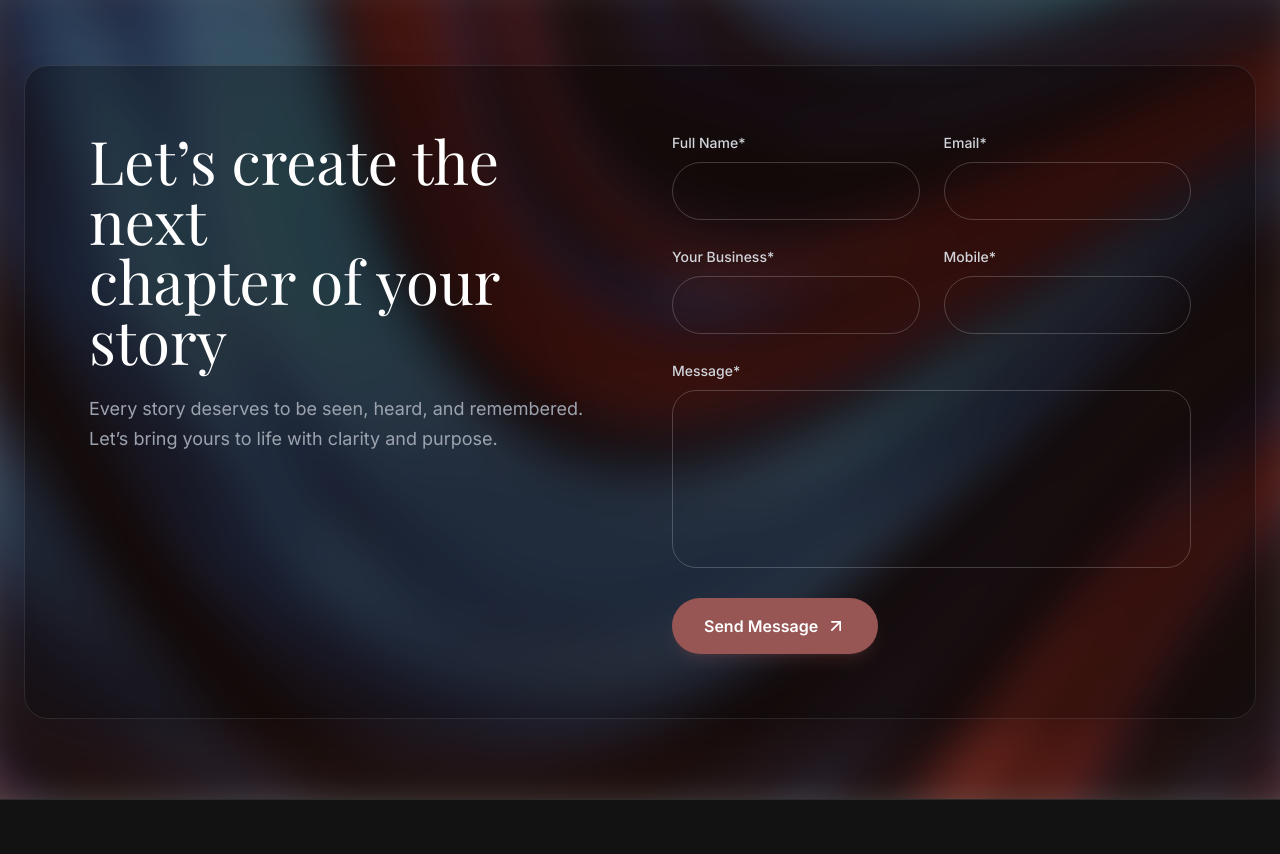
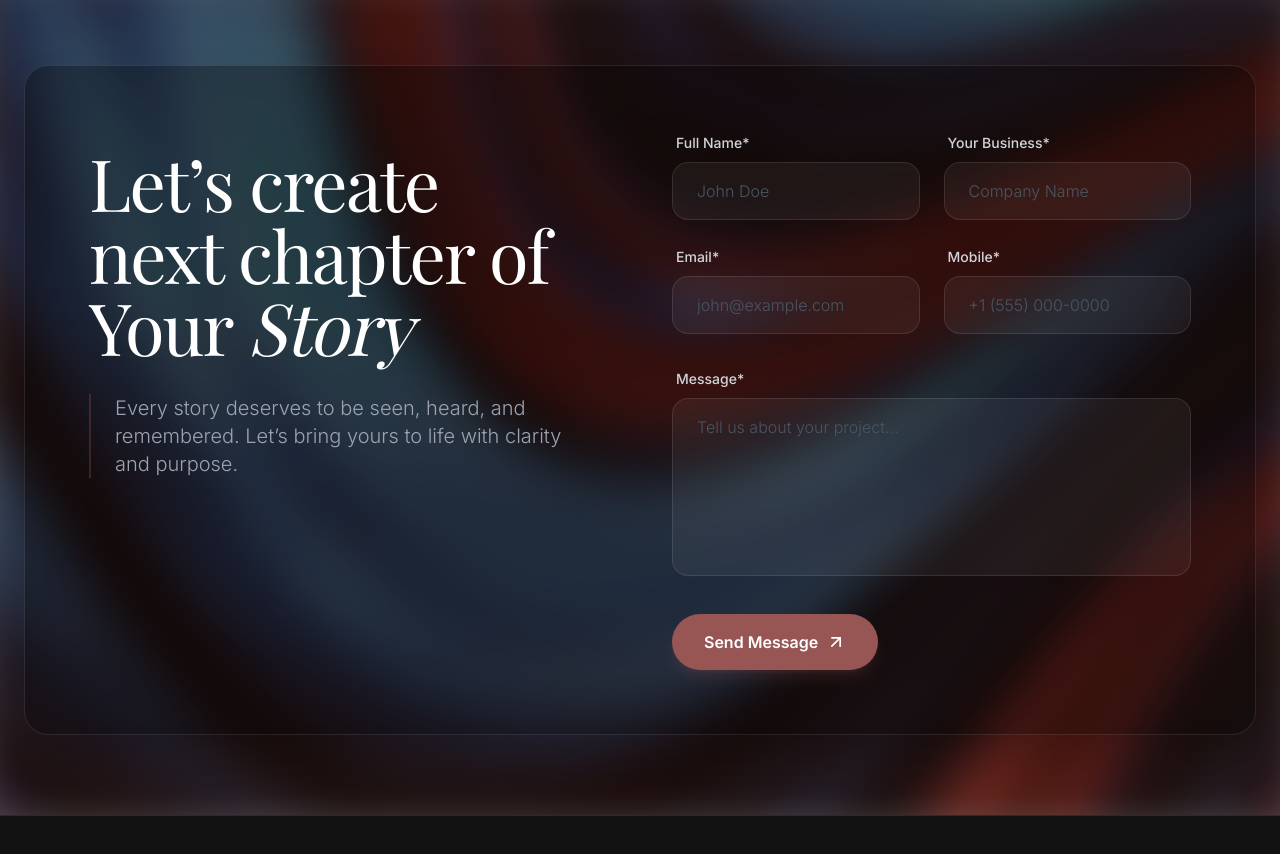
Before and after one commit to SocialEngagementGroup/marketing, a React (Vite) app: page / in a window 1280 px wide. Shown: the part 5880-6734 px from the top of the page. Built offline with nearby package versions, Linux system fonts and the light colour scheme; a web font is replaced by a local one.

Commit message:
refactor: update ContactForm layout and styling, remove success state UI, and adjust FAQ section background color.

```diff
--- a/components/ContactForm/index.tsx
+++ b/components/ContactForm/index.tsx
@@ -58,12 +58,14 @@ const ContactForm: React.FC = () => {
           <div className="grid lg:grid-cols-2 gap-16 items-start">
 
             {/* Left Panel: Contact Info */}
-            <div className="space-y-12">
-              <div className="space-y-6">
-                <h2 className="text-4xl md:text-5xl lg:text-6xl font-serif text-white leading-tight">
-                  Let’s create the next <br /> chapter of your story
+            <div className="space-y-8 md:space-y-12 py-4">
+              <div className="space-y-6 md:space-y-8">
+                <h2 className="text-4xl md:text-5xl lg:text-7xl font-serif font-medium text-white leading-[1.1] tracking-tight">
+                  Let’s create <br className="hidden lg:block" />
+                  next chapter of <br className="hidden lg:block" />
+                  Your <span className="italic">Story</span>
                 </h2>
-                <p className="text-lg text-gray-400 leading-relaxed max-w-lg">
+                <p className="text-lg md:text-xl text-gray-400 leading-relaxed max-w-lg font-light border-l-2 border-brand-brick/30 pl-6">
                   Every story deserves to be seen, heard, and remembered. Let’s bring yours to life with clarity and purpose.
                 </p>
               </div>
@@ -71,25 +73,10 @@ const ContactForm: React.FC = () => {
 
             {/* Right Panel: Form */}
             <div className="">
-              {status === 'success' ? (
-                <div className="flex flex-col items-center justify-center h-full text-center space-y-4 animate-in fade-in zoom-in duration-500 py-12">
-                  <div className="w-16 h-16 rounded-full bg-green-500/10 flex items-center justify-center mb-2">
-                    <CheckCircle2 className="w-8 h-8 text-green-500" />
-                  </div>
-                  <h3 className="text-2xl font-serif text-white">Message Sent!</h3>
-                  <p className="text-gray-400">Thank you for reaching out. We'll be in touch shortly.</p>
-                  <button
-                    onClick={() => setStatus('idle')}
-                    className="mt-6 text-sm text-brand-brick hover:text-brand-brick/80 underline underline-offset-4"
-                  >
-                    Send another message
-                  </button>
-                </div>
-              ) : (
-                <form onSubmit={handleSubmit} className="space-y-6">
+              <form onSubmit={handleSubmit} className="space-y-6 md:space-y-8">
                 <div className="grid grid-cols-1 md:grid-cols-2 gap-6">
                   <div className="space-y-2">
-                      <label htmlFor="name" className="text-sm font-medium text-gray-300">Full Name*</label>
+                    <label htmlFor="name" className="text-sm font-medium text-gray-300 ml-1">Full Name*</label>
                     <input
                       type="text"
                       id="name"
@@ -97,12 +84,27 @@ const ContactForm: React.FC = () => {
                       required
                       value={formData.name}
                       onChange={handleChange}
-                        className="w-full bg-transparent border border-white/20 rounded-full px-6 py-4 text-white placeholder:text-gray-600 focus:outline-none focus:border-brand-brick focus:bg-white/5 transition-all"
+                      className="w-full bg-white/5 border border-white/10 rounded-2xl px-6 py-4 text-white placeholder:text-gray-600 focus:outline-none focus:border-brand-brick/50 focus:bg-white/10 transition-all font-light"
+                      placeholder="John Doe"
                     />
                   </div>
 
                   <div className="space-y-2">
-                      <label htmlFor="email" className="text-sm font-medium text-gray-300">Email*</label>
+                    <label htmlFor="business" className="text-sm font-medium text-gray-300 ml-1">Your Business*</label>
+                    <input
+                      type="text"
+                      id="business"
+                      name="business"
+                      required
+                      value={formData.business}
+                      onChange={handleChange}
+                      className="w-full bg-white/5 border border-white/10 rounded-2xl px-6 py-4 text-white placeholder:text-gray-600 focus:outline-none focus:border-brand-brick/50 focus:bg-white/10 transition-all font-light"
+                      placeholder="Company Name"
+                    />
+                  </div>
+
+                  <div className="space-y-2">
+                    <label htmlFor="email" className="text-sm font-medium text-gray-300 ml-1">Email*</label>
                     <input
                       type="email"
                       id="email"
@@ -110,25 +112,13 @@ const ContactForm: React.FC = () => {
                       required
                       value={formData.email}
                       onChange={handleChange}
-                        className="w-full bg-transparent border border-white/20 rounded-full px-6 py-4 text-white placeholder:text-gray-600 focus:outline-none focus:border-brand-brick focus:bg-white/5 transition-all"
+                      className="w-full bg-white/5 border border-white/10 rounded-2xl px-6 py-4 text-white placeholder:text-gray-600 focus:outline-none focus:border-brand-brick/50 focus:bg-white/10 transition-all font-light"
+                      placeholder="john@example.com"
                     />
                   </div>
 
                   <div className="space-y-2">
-                      <label htmlFor="business" className="text-sm font-medium text-gray-300">Your Business*</label>
-                      <input
-                        type="text"
-                        id="business"
-                        name="business"
-                        required
-                        value={formData.business}
-                        onChange={handleChange}
-                        className="w-full bg-transparent border border-white/20 rounded-full px-6 py-4 text-white placeholder:text-gray-600 focus:outline-none focus:border-brand-brick focus:bg-white/5 transition-all"
-                      />
-                    </div>
-
-                    <div className="space-y-2">
-                      <label htmlFor="phone" className="text-sm font-medium text-gray-300">Mobile*</label>
+                    <label htmlFor="phone" className="text-sm font-medium text-gray-300 ml-1">Mobile*</label>
                     <input
                       type="tel"
                       id="phone"
@@ -136,13 +126,14 @@ const ContactForm: React.FC = () => {
                       required
                       value={formData.phone}
                       onChange={handleChange}
-                        className="w-full bg-transparent border border-white/20 rounded-full px-6 py-4 text-white placeholder:text-gray-600 focus:outline-none focus:border-brand-brick focus:bg-white/5 transition-all"
+                      className="w-full bg-white/5 border border-white/10 rounded-2xl px-6 py-4 text-white placeholder:text-gray-600 focus:outline-none focus:border-brand-brick/50 focus:bg-white/10 transition-all font-light"
+                      placeholder="+1 (555) 000-0000"
                     />
                   </div>
                 </div>
 
                 <div className="space-y-2">
-                    <label htmlFor="message" className="text-sm font-medium text-gray-300">Message*</label>
+                  <label htmlFor="message" className="text-sm font-medium text-gray-300 ml-1">Message*</label>
                   <textarea
                     id="message"
                     name="message"
@@ -150,7 +141,8 @@ const ContactForm: React.FC = () => {
                     rows={6}
                     value={formData.message}
                     onChange={handleChange}
-                      className="w-full bg-transparent border border-white/20 rounded-3xl px-6 py-4 text-white placeholder:text-gray-600 focus:outline-none focus:border-brand-brick focus:bg-white/5 transition-all resize-none"
+                    className="w-full bg-white/5 border border-white/10 rounded-2xl px-6 py-4 text-white placeholder:text-gray-600 focus:outline-none focus:border-brand-brick/50 focus:bg-white/10 transition-all resize-none font-light"
+                    placeholder="Tell us about your project..."
                   />
                 </div>
 
@@ -163,13 +155,18 @@ const ContactForm: React.FC = () => {
 
                 <button
                   type="submit"
-                    disabled={status === 'loading'}
-                    className="bg-brand-brick hover:bg-brand-brick/90 text-white font-bold py-4 px-8 rounded-full transition-all shadow-lg shadow-brand-brick/20 flex items-center justify-center gap-2 disabled:opacity-70 disabled:cursor-not-allowed"
+                  disabled={status === 'loading' || status === 'success'}
+                  className={`bg-brand-brick hover:bg-brand-brick/90 text-white font-bold py-4 px-8 rounded-full transition-all shadow-lg shadow-brand-brick/20 flex items-center justify-center gap-2 disabled:opacity-70 disabled:cursor-not-allowed ${status === 'success' ? 'bg-green-600 hover:bg-green-700' : ''}`}
                 >
                   {status === 'loading' ? (
                     <>
                       <Loader2 className="w-5 h-5 animate-spin" />
                       <span>Sending...</span>
+                    </>
+                  ) : status === 'success' ? (
+                    <>
+                      <CheckCircle2 className="w-5 h-5" />
+                      <span>Message Sent</span>
                     </>
                   ) : (
                     <>
@@ -179,7 +176,6 @@ const ContactForm: React.FC = () => {
                   )}
                 </button>
               </form>
-              )}
             </div>
           </div>
         </div>
--- a/components/FAQ/index.tsx
+++ b/components/FAQ/index.tsx
@@ -29,7 +29,7 @@ const FAQ: React.FC = () => {
   ];
 
   return (
-    <section className="py-24 bg-brand-white">
+    <section className="py-24 bg-brand-beige">
       <div className="container mx-auto px-6 max-w-4xl">
         <div className="text-center mb-16">
            <span className="text-brand-brick font-bold tracking-widest uppercase text-xs mb-4 block">Common Questions From Law Firms</span>
```
Lines whose indentation alone changed are shown as unchanged.
